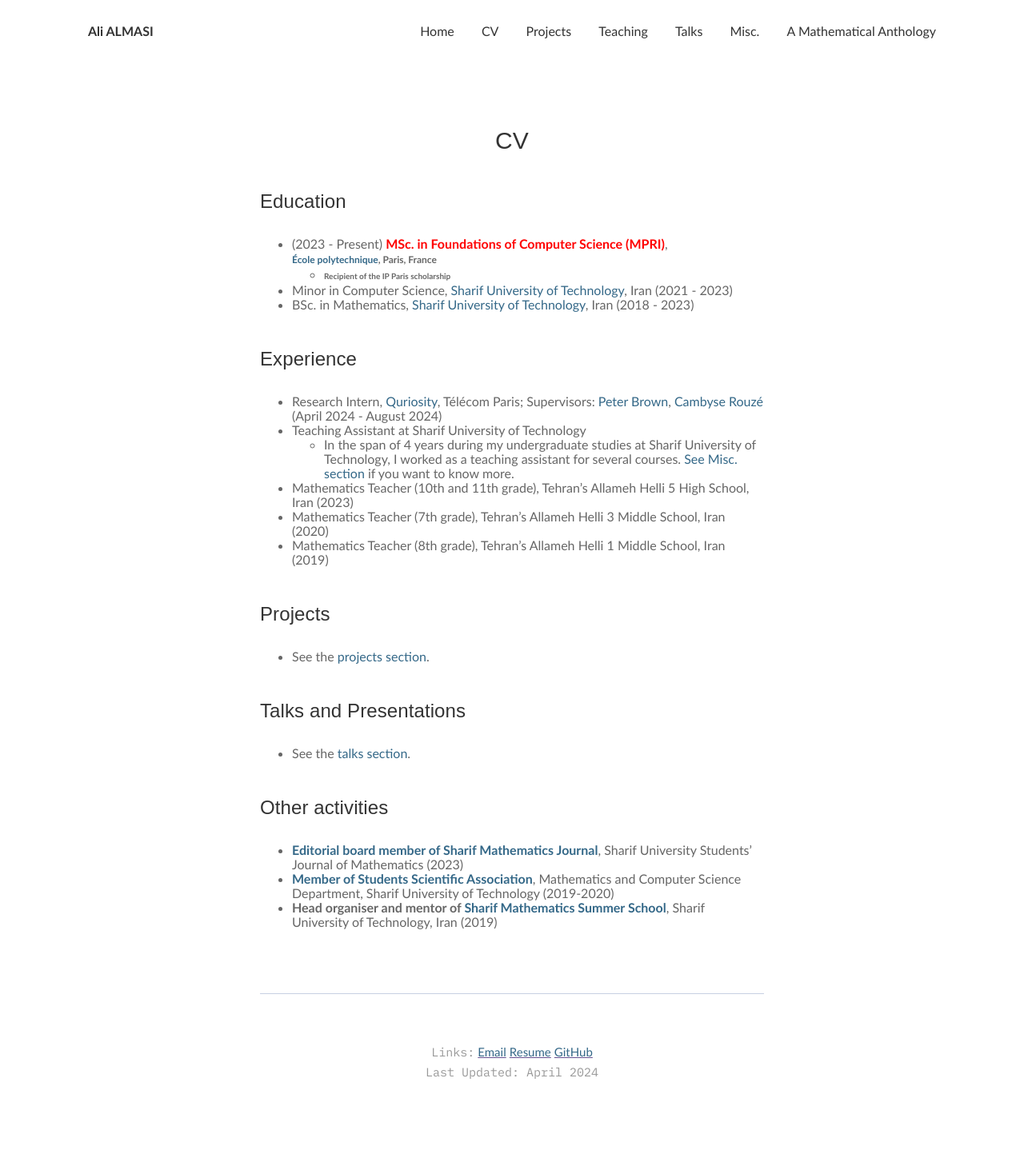
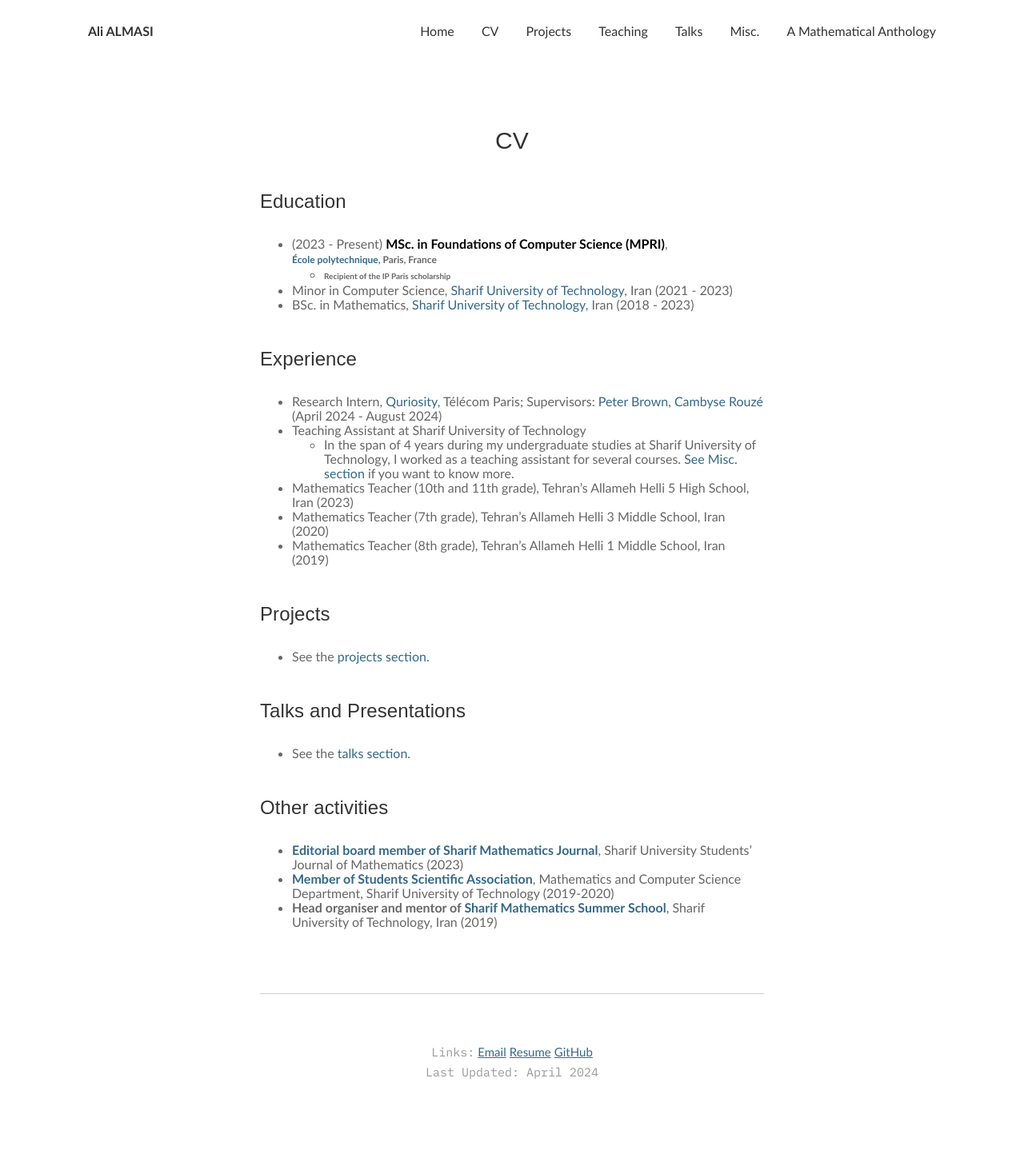
Before and after one commit to ali-almasi/ali-almasi.github.io, a Jekyll site: the page built from _pages/2_cv.md, in a window 1280 px wide. Shown: the whole page at 80% size. Built offline with Jekyll 4.4.1, drawn with Linux system fonts in a browser that asks for light colours.

Commit message:
Update 2_cv.md

```diff
--- a/_pages/2_cv.md
+++ b/_pages/2_cv.md
@@ -4,7 +4,7 @@
 permalink: /curriculum-vitae/
 ---
 ### Education
- *   (2023 - Present) <span style="font-weight:700;color:red;font-size:16px">MSc. in Foundations of Computer Science (MPRI)</span>,\
+ *   (2023 - Present) <span style="font-weight:700;color:black;font-size:16px">MSc. in Foundations of Computer Science (MPRI)</span>,\
 	 <span style="font-weight:700;font-size:12px">[École polytechnique](https://www.polytechnique.edu/), Paris, France</span>
 	 - <span style="font-weight:700;font-size:10px">Recipient of the IP Paris scholarship</span>
 *   Minor in Computer Science,  [Sharif University of Technology](https://en.sharif.edu/), Iran (2021 - 2023)
```
